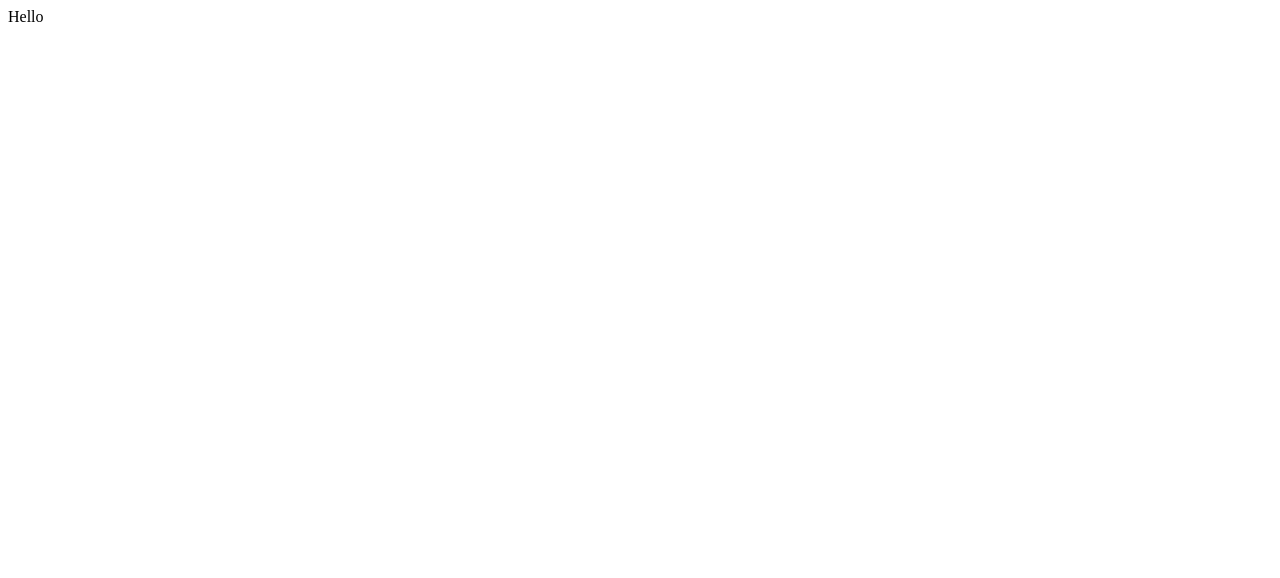
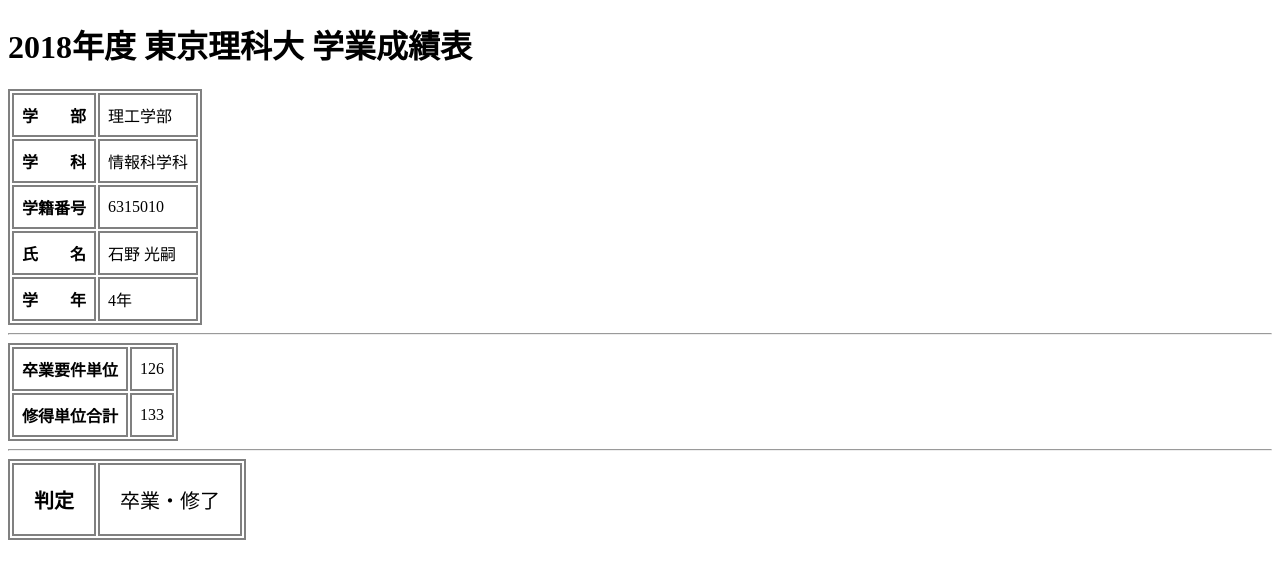
Before and after one commit to jaus11/graduate, a plain HTML site: page index.html in a window 1280 px wide. Drawn offline with Linux system fonts and the light colour scheme.

Commit message:
make page and add css

```diff
--- /dev/null
+++ b/graduate.css
@@ -0,0 +1,25 @@
+h1 {
+    text-align: left;
+}
+
+table, th, td {
+    border: 2px #808080 solid;
+}
+
+th, td {
+    padding: 8px;
+}
+
+table {
+    text-align: left;
+}
+
+#graduate th{
+    font-size: 20px;
+    padding: 20px;
+}
+
+#graduate td{
+    font-size: 20px;
+    padding: 20px;
+}
--- a/index.html
+++ b/index.html
@@ -3,8 +3,31 @@
     <head>
         <meta charset="utf-8">
         <title>Graduate</title>
+        <link rel="stylesheet" href="graduate.css">
     </head>
     <body>
-        Hello
+        <h1>2018年度 東京理科大 学業成績表</h1>
+
+        <table>
+            <tr><th>学　　部</th><td>理工学部</td></tr>
+            <tr><th>学　　科</th><td>情報科学科</td></tr>
+            <tr><th>学籍番号</th><td>6315010</td></tr>
+            <tr><th>氏　　名</th><td>石野 光嗣</td></tr>
+            <tr><th>学　　年</th><td>4年</td></tr>
+        </table>
+
+        <hr>
+
+        <table>
+            <tr><th>卒業要件単位</th><td>126</td></tr>
+            <tr><th>修得単位合計</th><td>133</td></tr>
+        </table>
+
+        <hr>
+        <div id="graduate">
+            <table>
+                <tr><th>判定</th><td>卒業・修了</td></tr>
+            </table>
+        </div>
     </body>
 </html>
```
